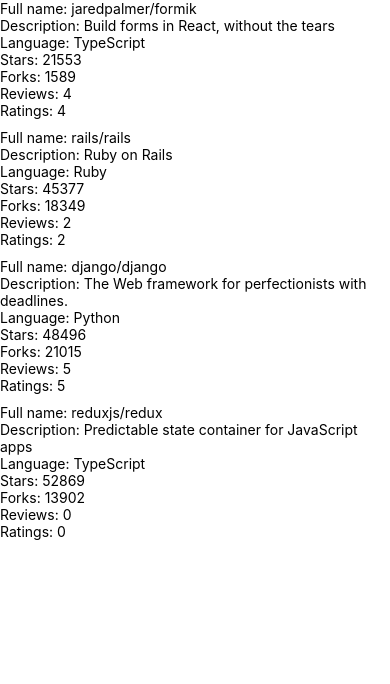
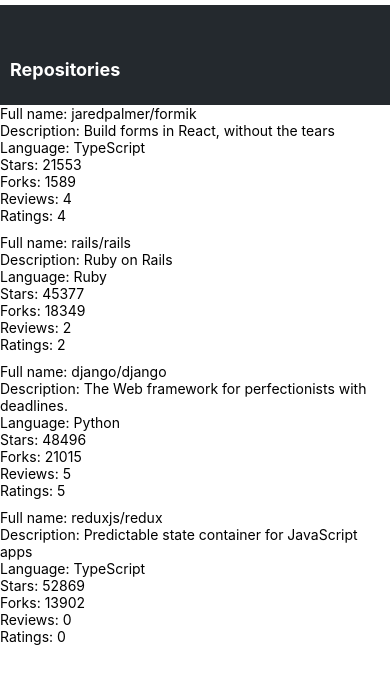
Before and after one commit to AhmedKasu/rate-repository-app, a React Native app: screen / in a window 390 px wide. Shown: the top 684 px of the page. Built offline with nearby package versions, Linux system fonts and the light colour scheme.

Commit message:
added the app bar

```diff
--- /dev/null
+++ b/src/components/AppBar.jsx
@@ -0,0 +1,33 @@
+import { StyleSheet, View } from 'react-native';
+
+import AppBarTab from './AppBarTab';
+import SafeAreaView from './SafeAreaView';
+import theme from '../theme';
+
+const styles = StyleSheet.create({
+  barTabs: {
+    bottom: 25,
+    flex: 'row',
+    paddingHorizontal: 10,
+  },
+  container: {
+    backgroundColor: theme.appBar.backgroundColor,
+    justifyContent: 'flex-end',
+    height: 100,
+    marginTop: 5,
+  },
+});
+
+const AppBar = () => {
+  return (
+    <SafeAreaView>
+      <View style={styles.container}>
+        <View style={styles.barTabs}>
+          <AppBarTab title='Repositories' />
+        </View>
+      </View>
+    </SafeAreaView>
+  );
+};
+
+export default AppBar;
--- /dev/null
+++ b/src/components/AppBarTab.jsx
@@ -0,0 +1,27 @@
+import { Pressable, StyleSheet, View } from 'react-native';
+
+import Text from './Text';
+
+const styles = StyleSheet.create({
+  container: {},
+});
+
+const AppBarTab = ({
+  color = 'white',
+  fontSize = 'heading',
+  fontWeight = 'bold',
+  title,
+  onPress,
+}) => {
+  return (
+    <Pressable onPress={onPress}>
+      <View style={styles.container}>
+        <Text color={color} fontSize={fontSize} fontWeight={fontWeight}>
+          {title}
+        </Text>
+      </View>
+    </Pressable>
+  );
+};
+
+export default AppBarTab;
--- a/src/components/Main.jsx
+++ b/src/components/Main.jsx
@@ -1,11 +1,12 @@
-import Constants from 'expo-constants';
 import { StyleSheet, View } from 'react-native';
 
+import AppBar from './AppBar';
 import RepositoryList from './RepositoryList';
 
 const Main = () => {
   return (
     <View style={styles.container}>
+      <AppBar />
       <RepositoryList />
     </View>
   );
@@ -13,7 +14,6 @@
 
 const styles = StyleSheet.create({
   container: {
-    marginTop: Constants.statusBarHeight,
     flexGrow: 1,
     flexShrink: 1,
   },
--- /dev/null
+++ b/src/components/SafeAreaView.jsx
@@ -0,0 +1,15 @@
+import React from 'react';
+import { StyleSheet, View } from 'react-native';
+import Constants from 'expo-constants';
+
+const styles = StyleSheet.create({
+  container: {
+    marginTop: Constants.statusBarHeight,
+  },
+});
+
+const SafeAreaView = ({ children }) => (
+  <View style={styles.container}>{children}</View>
+);
+
+export default SafeAreaView;
--- a/src/components/Text.jsx
+++ b/src/components/Text.jsx
@@ -1,38 +1,20 @@
-import { Text as NativeText, StyleSheet } from 'react-native';
+import { Text as NativeText } from 'react-native';
 
 import theme from '../theme';
 
-const Text = ({ color, fontSize, fontWeight, style, ...props }) => {
-  const textStyle = [
-    styles.text,
-    color === 'textSecondary' && styles.colorTextSecondary,
-    color === 'primary' && styles.colorPrimary,
-    fontSize === 'subheading' && styles.fontSizeSubheading,
-    fontWeight === 'bold' && styles.fontWeightBold,
-    style,
-  ];
-
-  return <NativeText style={textStyle} {...props} />;
+const Text = ({
+  color = 'textPrimary',
+  fontSize = 'body',
+  fontWeight = 'normal',
+  style,
+  ...props
+}) => {
+  const textStyle = {
+    color: theme.colors[color],
+    fontSize: theme.fontSizes[fontSize],
+    fontWeight: theme.fontWeights[fontWeight],
+  };
+  return <NativeText style={[textStyle, style]} {...props} />;
 };
-const styles = StyleSheet.create({
-  text: {
-    color: theme.colors.textPrimary,
-    fontSize: theme.fontSizes.body,
-    fontFamily: theme.fonts.main,
-    fontWeight: theme.fontWeights.normal,
-  },
-  colorTextSecondary: {
-    color: theme.colors.textSecondary,
-  },
-  colorPrimary: {
-    color: theme.colors.primary,
-  },
-  fontSizeSubheading: {
-    fontSize: theme.fontSizes.subheading,
-  },
-  fontWeightBold: {
-    fontWeight: theme.fontWeights.bold,
-  },
-});
 
 export default Text;
--- a/src/theme.js
+++ b/src/theme.js
@@ -1,20 +1,27 @@
+import { Platform } from 'react-native';
+
 const theme = {
   colors: {
     textPrimary: '#24292e',
     textSecondary: '#586069',
     primary: '#0366d6',
+    white: '#FFFFFF',
   },
   fontSizes: {
     body: 14,
+    heading: 18,
     subheading: 16,
   },
   fonts: {
-    main: 'System',
+    main: Platform.OS === 'android' ? 'Roboto' : 'Avenir',
   },
   fontWeights: {
     normal: '400',
     bold: '700',
   },
+  appBar: {
+    backgroundColor: '#24292e',
+  },
 };
 
 export default theme;
```
